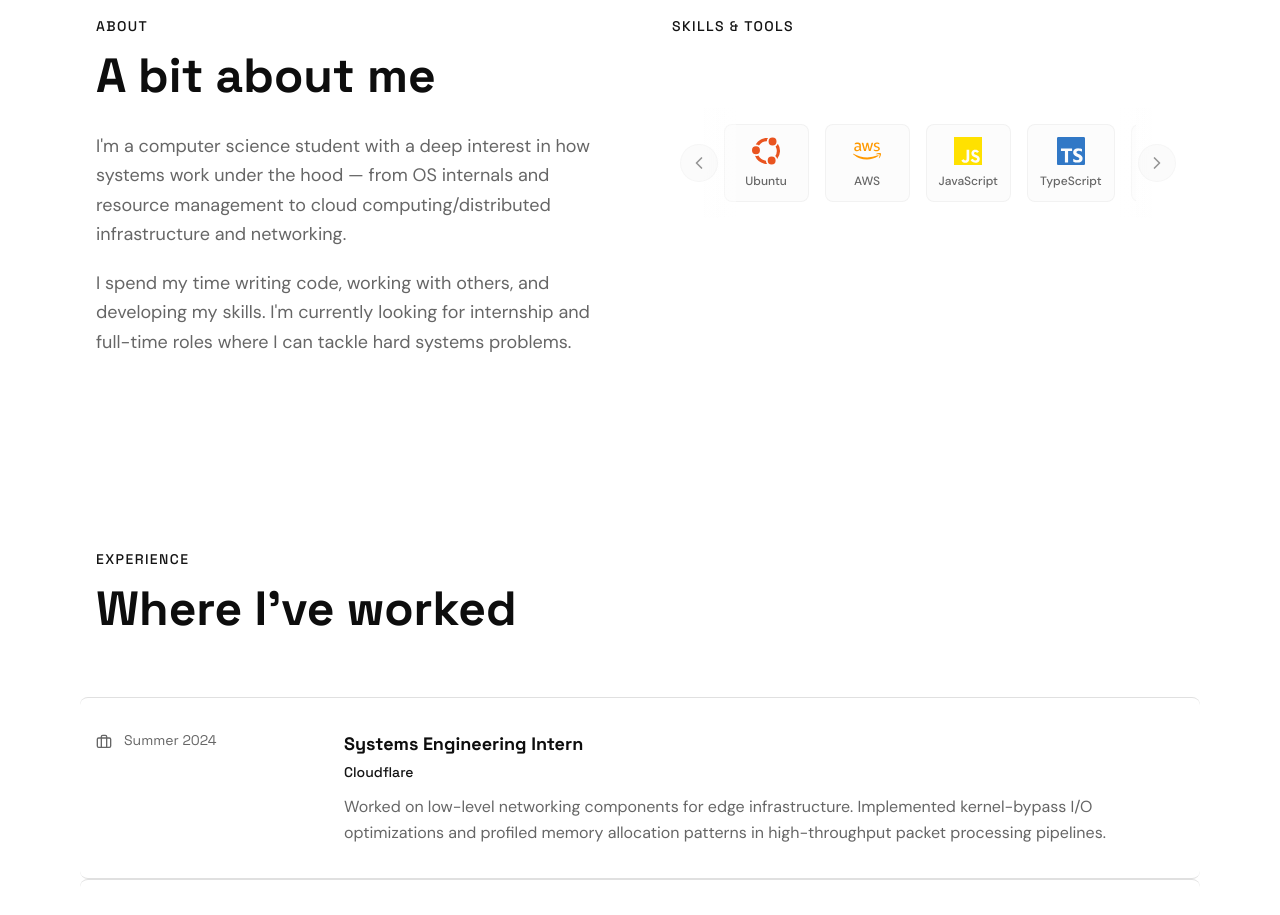
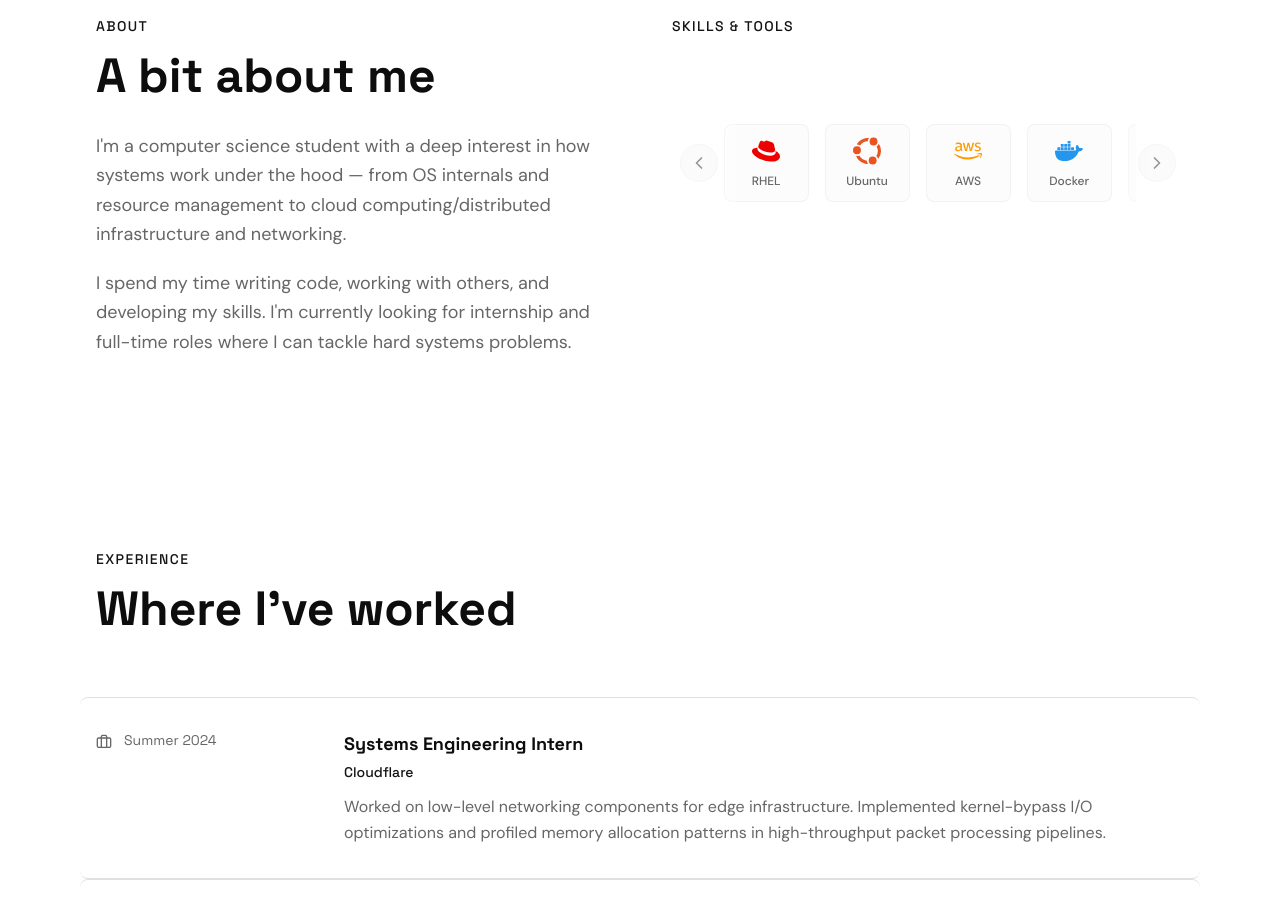
Before and after one commit to pranavjothivel/showcase, a Next.js app: page / in a window 1280 px wide. Shown: the part 880-1795 px from the top of the page. Built offline with nearby package versions, Linux system fonts and the light colour scheme.

Commit message:
edit: change logo ordering and internal typing

```diff
--- a/src/components/LogoCarousel.tsx
+++ b/src/components/LogoCarousel.tsx
@@ -22,30 +22,41 @@ import {
 import { FaAws } from 'react-icons/fa';
 import { ChevronLeft, ChevronRight } from 'lucide-react';
 
-interface Technology {
+type ReactIconTechnology = {
   name: string;
+  iconType: 'react-icon';
   icon: React.ElementType;
   color: string | { light: string; dark: string };
-}
+};
+
+type ImageTechnology = {
+  name: string;
+  iconType: 'image';
+  src: string;
+};
+
+type Technology = ReactIconTechnology | ImageTechnology;
 
 const technologies: Technology[] = [
-  { name: "C", icon: SiC, color: "#A8B9CC" },
-  { name: "C++", icon: SiCplusplus, color: "#00599C" },
-  // { name: "Rust", icon: SiRust, color: "#CE422B" },
-  { name: "Linux", icon: SiLinux, color: "#FCC624" },
-  { name: "RHEL", icon: SiRedhat, color: "#EE0000" },
-  { name: "Ubuntu", icon: SiUbuntu, color: "#E95420" },
-  { name: "AWS", icon: FaAws, color: "#FF9900" },
-  // { name: "Kubernetes", icon: SiKubernetes, color: "#326CE5" },
-  // { name: "Terraform", icon: SiTerraform, color: "#7B42BC" },
-  { name: "JavaScript", icon: SiJavascript, color: "#ffe100" },
-  { name: "TypeScript", icon: SiTypescript, color: "#3178C6" },
-  { name: "React", icon: SiReact, color: "#61DAFB" },
-  { name: "Next.js", icon: SiNextdotjs, color: { light: "#000000", dark: "#ffffff" } },
-  { name: "Docker", icon: SiDocker, color: "#2496ED" },
-  { name: "Node.js", icon: SiNodedotjs, color: "#339933" },
-  { name: "Git", icon: SiGit, color: "#F05032" },
-  { name: "PostgreSQL", icon: SiPostgresql, color: "#336791" },
+  { name: "C",          iconType: 'react-icon', icon: SiC,         color: "#A8B9CC" },
+  { name: "C++",        iconType: 'react-icon', icon: SiCplusplus, color: "#00599C" },
+  // { name: "Rust",    iconType: 'react-icon', icon: SiRust,      color: "#CE422B" },
+  { name: "Python",     iconType: 'image',      src: '/logos/python.svg' },
+  { name: "Linux",      iconType: 'react-icon', icon: SiLinux,     color: "#FCC624" },
+  { name: "RHEL",       iconType: 'react-icon', icon: SiRedhat,    color: "#EE0000" },
+  { name: "Ubuntu",     iconType: 'react-icon', icon: SiUbuntu,    color: "#E95420" },
+  { name: "AWS",        iconType: 'react-icon', icon: FaAws,       color: "#FF9900" },
+  { name: "Docker",     iconType: 'react-icon', icon: SiDocker,     color: "#2496ED" },
+  // { name: "Kubernetes", iconType: 'react-icon', icon: SiKubernetes, color: "#326CE5" },
+  // { name: "Terraform",  iconType: 'react-icon', icon: SiTerraform,  color: "#7B42BC" },
+  { name: "Jenkins",    iconType: 'image',      src: '/logos/jenkins.svg' },
+  { name: "JavaScript", iconType: 'react-icon', icon: SiJavascript, color: "#ffe100" },
+  { name: "TypeScript", iconType: 'react-icon', icon: SiTypescript, color: "#3178C6" },
+  { name: "React",      iconType: 'react-icon', icon: SiReact,      color: "#61DAFB" },
+  { name: "Next.js",    iconType: 'react-icon', icon: SiNextdotjs,  color: { light: "#000000", dark: "#ffffff" } },
+  { name: "Node.js",    iconType: 'react-icon', icon: SiNodedotjs,  color: "#339933" },
+  { name: "Git",        iconType: 'react-icon', icon: SiGit,        color: "#F05032" },
+  { name: "PostgreSQL", iconType: 'react-icon', icon: SiPostgresql, color: "#336791" },
 ];
 
 const LogoCarousel = () => {
@@ -192,10 +203,18 @@ const LogoCarousel = () => {
                   className="flex-shrink-0 flex items-center justify-center group"
                 >
                   <div className="flex flex-col items-center gap-2 p-3 rounded-lg bg-card/30 backdrop-blur-sm border border-border/40 hover:border-border transition-all duration-300 hover:bg-card/50 hover:scale-105 hover:shadow-lg min-w-[85px] hover:z-20 relative">
-                    <tech.icon
-                      className="w-7 h-7 transition-transform duration-300 group-hover:scale-110"
-                      style={{ color: getColor(tech.color, tech.name) }}
-                    />
+                    {tech.iconType === 'image' ? (
+                      <img
+                        src={tech.src}
+                        alt={tech.name}
+                        className="w-7 h-7 transition-transform duration-300 group-hover:scale-110 object-contain"
+                      />
+                    ) : (
+                      <tech.icon
+                        className="w-7 h-7 transition-transform duration-300 group-hover:scale-110"
+                        style={{ color: getColor(tech.color, tech.name) }}
+                      />
+                    )}
                     <span className="text-xs font-medium text-muted-foreground group-hover:text-foreground transition-colors text-center">
                       {tech.name}
                     </span>
```
